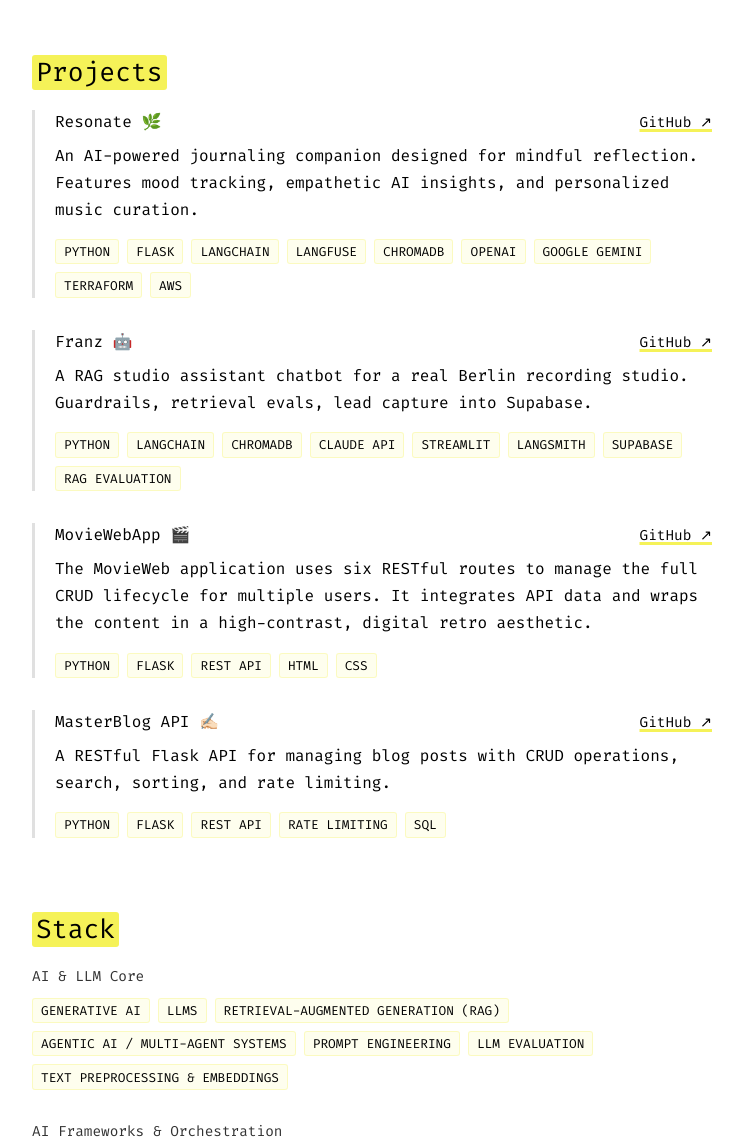
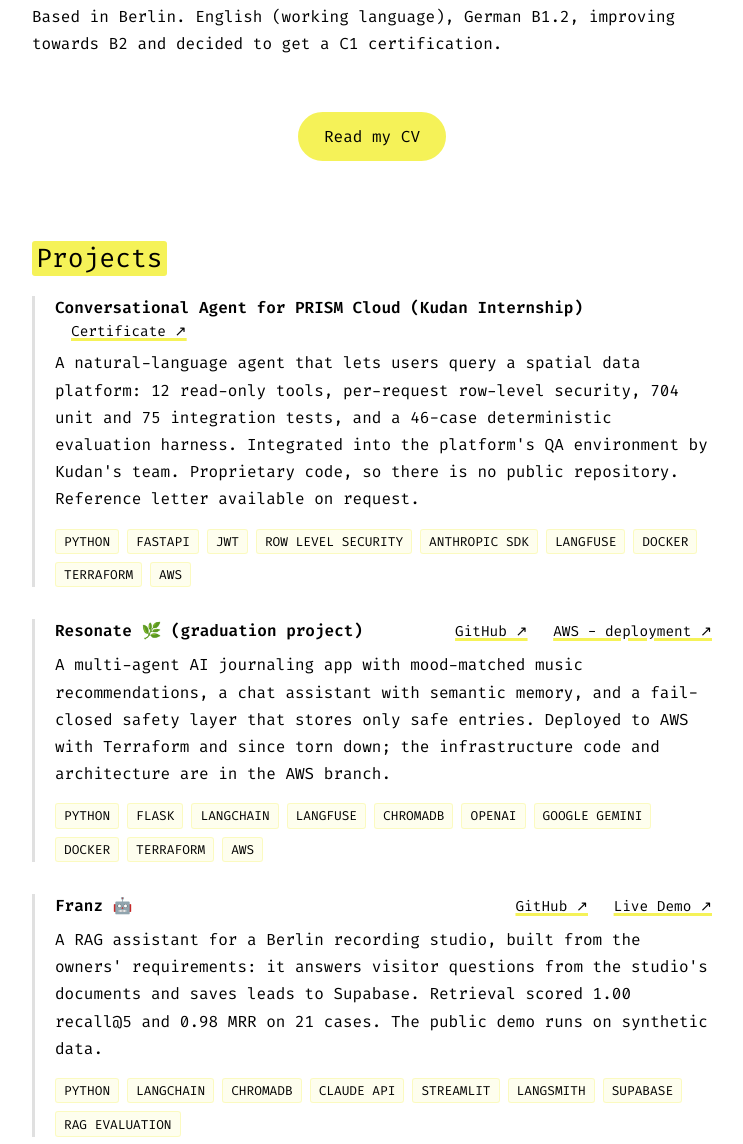
Before and after one commit to emilioquezadanavarro/personal-website, a plain HTML site: page index.html in a window 1280 px wide. Shown: the part 1467-2611 px from the top of the page, without its empty margins (268-1011 px from the left). Drawn offline with Linux system fonts and the light colour scheme.

Commit message:
Website Update: Internship information and certificate

```diff
--- a/index.html
+++ b/index.html
@@ -18,7 +18,7 @@
     <!-- Fira Code Font -->
     <link rel="preconnect" href="https://fonts.googleapis.com">
     <link rel="preconnect" href="https://fonts.gstatic.com" crossorigin>
-    <link href="https://fonts.googleapis.com/css2?family=Fira+Code:wght@300;400&display=swap" rel="stylesheet">
+      <link href="https://fonts.googleapis.com/css2?family=Fira+Code:wght@300;400;600&display=swap" rel="stylesheet">
     <!-- FontAwesome for Icons -->
     <link rel="stylesheet" href="https://cdnjs.cloudflare.com/ajax/libs/font-awesome/6.4.0/css/all.min.css">
     <!-- Custom CSS -->
@@ -48,7 +48,7 @@
 
         <h1>Hi.</h1>
         <h1>My name is <span class="stress">Emilio</span>.</h1>
-        <h2>I build AI systems that solve real operational problems.</h2>
+        <h2>I build AI systems that turn real operational problems into working software.</h2>
         <p>Junior AI Engineer · LLM Applications · Agentic Workflows · RAG</p>
 
 
@@ -57,11 +57,13 @@
             <h2><span class="stress">About me</span></h2>
             <p>I grew up in the 1990s watching Napster rewire the music industry, the same industry I'd spend more than a decade working in.</p>
             <p>Training as a musician taught me discipline and the patience to get things right. Later, as an Audio Engineer, my focus sharpened on something more specific: quality lives in the details you almost miss, and routing complex signal chains gave me an early intuition for how interconnected systems behave under pressure.</p>
-            <p>As an Operations Manager, I led multi-site teams across IT, Finance, and HR, untangling the recurring failure points behind slow rollouts and inconsistent service, work that gave me a real understanding of how businesses function and where they break.</p>
+            <p>As an Operations Manager, I managed three studio buildings and led their Site Managers, working with IT, Finance and HR to untangle the recurring failure points behind slow rollouts and inconsistent service. That work gave me a real understanding of how businesses function and where they break.</p>
             <p>Surrounded by the tools reshaping my industry, I made a deliberate decision to stop being the person who uses them and become the person who builds them.</p>
-            <p>I stepped away and reskilled in Software Development, AI Engineering and AWS Cloud Engineering.</p>
+            <p>I stepped away and reskilled in Software Development, AI Engineering and AWS Cloud Engineering, and recently completed a 530-hour AI Engineer internship at <a href="https://www.kudan.io" target="_blank" rel="noopener">Kudan GmbH</a>, building a conversational agent for their PRISM Cloud spatial data platform.</p>
             <p>I'm currently deepening my knowledge of JavaScript and learning to build with React to round out the front-end side of that pipeline.</p>
             <p>I'm now looking for a role where I can work across the full product pipeline, from idea validation to deployment.</p>
+            <p>Based in Berlin. English (working language), German B1.2, improving towards B2 and decided to get a C1 certification.</p>
+
 
 
             <div class="button-container">
@@ -73,13 +75,39 @@
             <h2><span class="stress">Projects</span></h2>
             <div class="project-card">
                 <div class="project-header">
-                    <h3 class="project-title">Resonate 🌿</h3>
+                    <h3 class="project-title">Conversational Agent for PRISM Cloud (Kudan Internship)</h3>
                     <div class="project-links">
-                        <a href="https://github.com/emilioquezadanavarro/Resonate-App" target="_blank">GitHub ↗</a>
+                        <a href="files/Internship_certificate.pdf" target="_blank">Certificate ↗</a>
                     </div>
                 </div>
                 <p class="project-description">
-                    An AI-powered journaling companion designed for mindful reflection. Features mood tracking, empathetic AI insights, and personalized music curation.
+                    A natural-language agent that lets users query a spatial data platform: 12 read-only tools, per-request row-level security, 704 unit and 75 integration tests, and a 46-case deterministic evaluation harness. Integrated into the platform's QA environment by Kudan's team. Proprietary code, so there is no public repository. Reference letter available on request.
+                </p>
+                <div class="project-stack">
+                    <span class="tag">Python</span>
+                    <span class="tag">FastAPI</span>
+                    <span class="tag">JWT</span>
+                    <span class="tag">Row Level Security</span>
+                    <span class="tag">Anthropic SDK</span>
+                    <span class="tag">Langfuse</span>
+                    <span class="tag">Docker</span>
+                    <span class="tag">Terraform</span>
+                    <span class="tag">AWS</span>
+
+                </div>
+            </div>
+
+            <div class="project-card">
+                <div class="project-header">
+                    <h3 class="project-title">Resonate 🌿 (graduation project) </h3>
+                    <div class="project-links">
+                        <a href="https://github.com/emilioquezadanavarro/Resonate-App" target="_blank">GitHub ↗</a>
+                        <a href="https://github.com/emilioquezadanavarro/Resonate-App/tree/aws-deployment" target="_blank">AWS - deployment ↗</a>
+
+                    </div>
+                </div>
+                <p class="project-description">
+                    A multi-agent AI journaling app with mood-matched music recommendations, a chat assistant with semantic memory, and a fail-closed safety layer that stores only safe entries. Deployed to AWS with Terraform and since torn down; the infrastructure code and architecture are in the AWS branch.
                 </p>
                 <div class="project-stack">
                     <span class="tag">Python</span>
@@ -89,6 +117,7 @@
                     <span class="tag">ChromaDB</span>
                     <span class="tag">OpenAI</span>
                     <span class="tag">Google Gemini</span>
+                    <span class="tag">Docker</span>
                     <span class="tag">Terraform</span>
                     <span class="tag">AWS</span>
 
@@ -100,10 +129,11 @@
                     <h3 class="project-title">Franz 🤖</h3>
                     <div class="project-links">
                         <a href="https://github.com/emilioquezadanavarro/soundfabrik-studio-assistant" target="_blank">GitHub ↗</a>
+                        <a href="https://recording-studio-assistant.streamlit.app/" target="_blank">Live Demo ↗</a>
                     </div>
                 </div>
                 <p class="project-description">
-                    A RAG studio assistant chatbot for a real Berlin recording studio. Guardrails, retrieval evals, lead capture into Supabase.
+                    A RAG assistant for a Berlin recording studio, built from the owners' requirements: it answers visitor questions from the studio's documents and saves leads to Supabase. Retrieval scored 1.00 recall@5 and 0.98 MRR on 21 cases. The public demo runs on synthetic data.
                 </p>
                 <div class="project-stack">
                     <span class="tag">Python</span>
@@ -165,6 +195,7 @@
                     <span class="tag">LLMs</span>
                     <span class="tag">Retrieval-Augmented Generation (RAG)</span>
                     <span class="tag">Agentic AI / Multi-Agent Systems</span>
+                    <span class="tag">Tool Calling</span>
                     <span class="tag">Prompt Engineering</span>
                     <span class="tag">LLM Evaluation</span>
                     <span class="tag">Text Preprocessing & Embeddings</span>
@@ -186,6 +217,7 @@
                     <span class="tag">Langfuse</span>
                     <span class="tag">Custom Evaluation Harnesses</span>
                     <span class="tag">Hallucination/Grounding Testing</span>
+                    <span class="tag">LLM-as-Judge Evals</span>
 
                 </div>
             </div>
@@ -203,6 +235,7 @@
                 <div class="stack-items">
                     <span class="tag">Python</span>
                     <span class="tag">Flask</span>
+                    <span class="tag">FastAPI</span>
                     <span class="tag">RESTful APIs</span>
                     <span class="tag">SQL</span>
                     <span class="tag">PostgreSQL</span>
@@ -210,12 +243,13 @@
                     <span class="tag">HTML/CSS</span>
                     <span class="tag">Jinja2</span>
                     <span class="tag">JavaScript</span>
+                    <span class="tag">Streamlit</span>
                 </div>
             </div>
             <div class="stack-group">
                 <span class="stack-label">Cloud & Infrastructure</span>
                 <div class="stack-items">
-                    <span class="tag">AWS (Lambda, RDS, S3, CloudWatch, IAM)</span>
+                    <span class="tag">AWS (Lambda, RDS, S3, CloudWatch, IAM, Lambda)</span>
                     <span class="tag">Terraform</span>
                     <span class="tag">AWS CDK</span>
                     <span class="tag">Docker</span>
@@ -237,7 +271,7 @@
             <div class="stack-group">
                 <span class="stack-label">Practices</span>
                 <div class="stack-items">
-                    <span class="tag">TDD</span>
+                    <span class="tag">Automated Testing (pytest)</span>
                     <span class="tag">Version Control (GitHub)</span>
                     <span class="tag">Incident Response & Root-Cause Analysis</span>
                     <span class="tag">Technical Documentation</span>
@@ -250,6 +284,7 @@
                     <span class="tag">Claude Code</span>
                     <span class="tag">Cursor</span>
                     <span class="tag">Codex</span>
+                    <span class="tag">Spec-Driven Development</span>
                 </div>
             </div>
 
@@ -270,7 +305,7 @@
         </div>
 
         <footer>
-            Designed & built by Emilio Quezada · 2026
+            Designed & built by Emilio Quezada Navarro · 2026
         </footer>
     </div>
 
--- a/styles.css
+++ b/styles.css
@@ -257,7 +257,7 @@ section {
 
 .project-title {
   margin: 0;
-  font-weight: 400;
+  font-weight: 600;
 }
 
 .project-links a {
```
Also changed, not shown: 2 other files.
